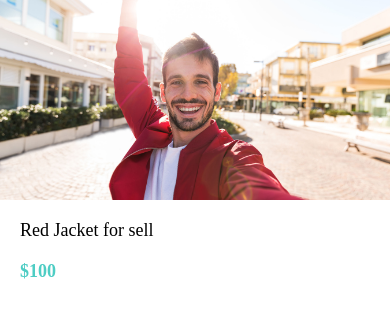
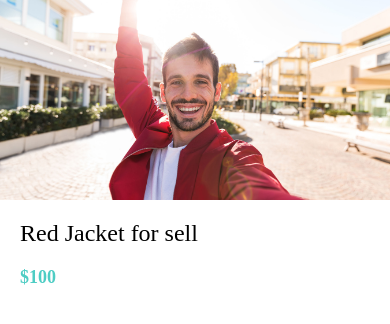
Before and after one commit to zahid2022skipq/ecommerceapp, a React Native app: screen / in a window 390 px wide. Shown: the top 324 px of the page. Built offline with nearby package versions, Linux system fonts and the light colour scheme.

Commit message:
Adding styles to our listing screen

```diff
--- a/app/screens/ListingComponentScreen.js
+++ b/app/screens/ListingComponentScreen.js
@@ -27,6 +27,8 @@ const styles = StyleSheet.create({
     fontWeight: "bold",
   },
   title: {
+    fontSize: 24,
+    fontWeight: 500,
     marginBottom: 20,
   },
 });
```
